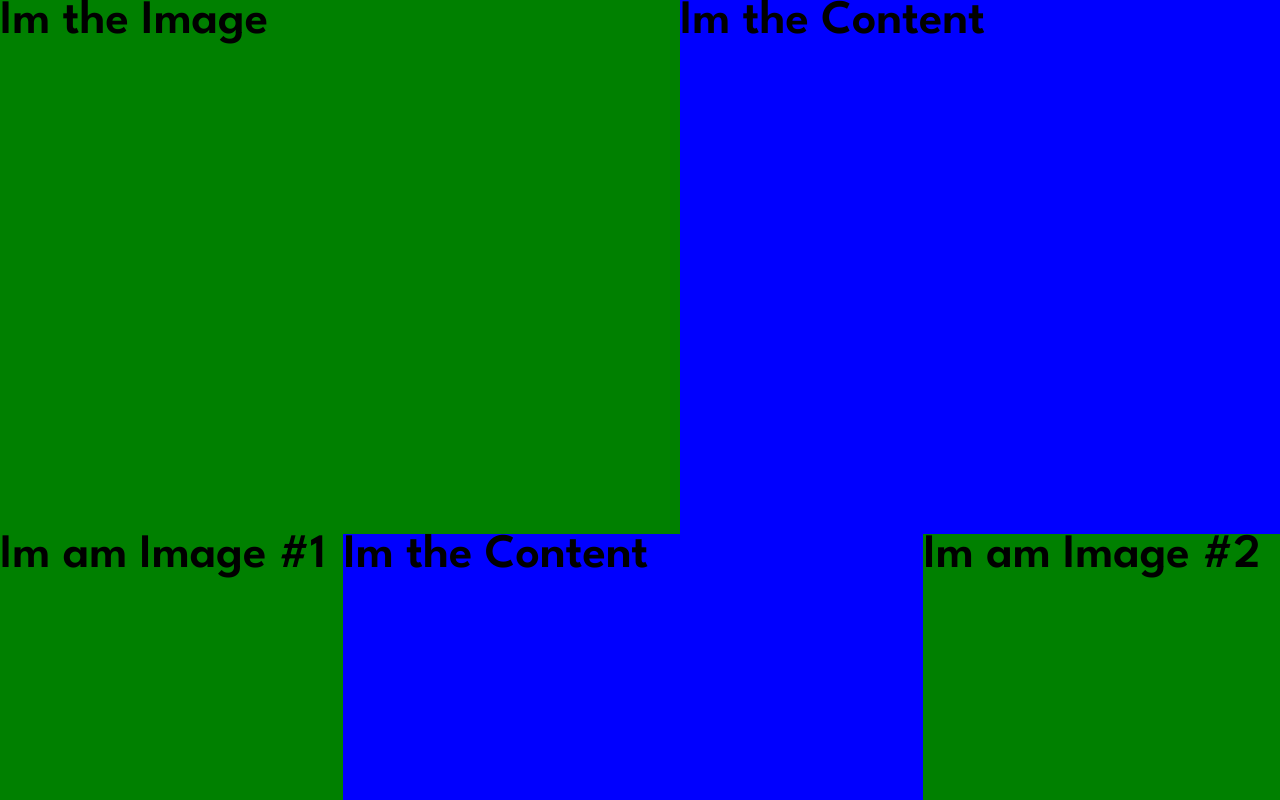
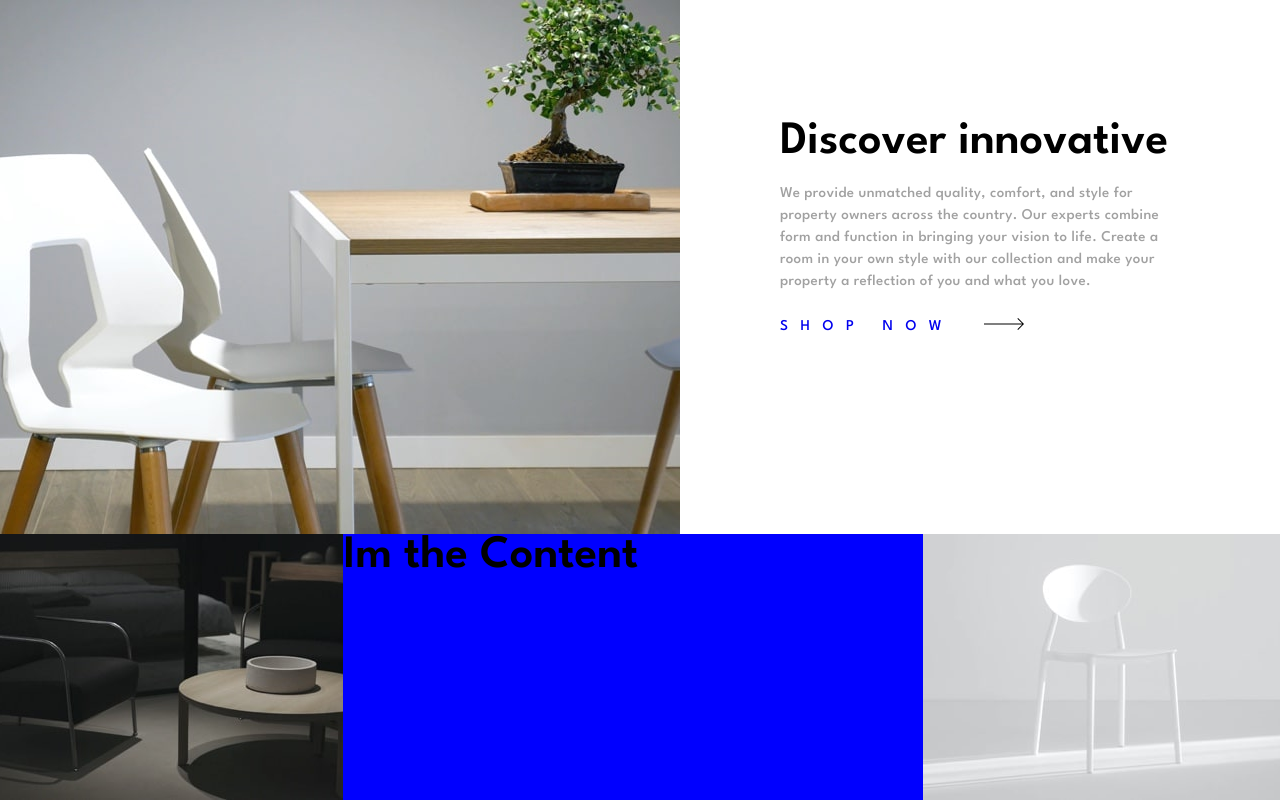
Before and after one commit to thorrellt/room, a React (Vite) app: page / in a window 1280 px wide. Built offline with nearby package versions, Linux system fonts and the light colour scheme.

Commit message:
add images and heading content layout

```diff
--- a/index.html
+++ b/index.html
@@ -10,7 +10,7 @@
   <link rel="preconnect" href="https://fonts.gstatic.com" crossorigin>
   <link href="https://fonts.googleapis.com/css2?family=League+Spartan:wght@500;600;700&display=swap" rel="stylesheet">
 
-  <title>roomt</title>
+  <title>room</title>
 </head>
 
 <body>
--- a/src/components/Footing.jsx
+++ b/src/components/Footing.jsx
@@ -1,5 +1,7 @@
 import { useState } from 'react'
 import '../styles/Footer.css'
+import aboutDark from '../assets/image-about-dark.jpg'
+import aboutLight from '../assets/image-about-light.jpg'
 
 
 export default function Footer() {
@@ -7,13 +9,13 @@ export default function Footer() {
     return (
         <section id="Footer">
             <div className="img-1">
-                <h1>Im am Image #1</h1>
+            <img src={aboutDark} alt="about image" />
             </div>
             <div className="content">
                 <h1>Im the Content</h1>
             </div>
             <div className="img-2">
-                <h1>Im am Image #2</h1>
+                <img src={aboutLight} alt="about image" />
             </div>
         </section>
     )
--- a/src/components/Heading.jsx
+++ b/src/components/Heading.jsx
@@ -1,5 +1,9 @@
 import { useState } from 'react'
 import '../styles/Heading.css'
+import mainImg1 from '../assets/desktop-image-hero-1.jpg'
+import aboutDark from '../assets/image-about-dark.jpg'
+import aboutLight from '../assets/image-about-light.jpg'
+import arrow from '../assets/icon-arrow.svg'
 
 
 export default function Header() {
@@ -7,10 +11,23 @@ export default function Header() {
     return (
         <section id="Heading">
             <div className="img">
-                <h1>Im the Image</h1>
+                <img src={mainImg1} alt="main image" />
             </div>
             <div className="content">
-                <h1>Im the Content</h1>
+                <h1>
+                    Discover innovative
+                </h1>
+                <p>
+                    We provide unmatched quality, comfort, and style for property owners across the country. Our experts combine form and function in bringing your vision to life. Create a room in your own style with our collection and make your property a reflection of you and what you love.
+                </p>
+                <a href="#">
+                    <h3>
+                        shop now
+                    </h3>
+                    <img className='arrow' src={arrow} alt="" />
+                </a>
+
+
             </div>
 
         </section>
--- a/src/index.css
+++ b/src/index.css
@@ -88,7 +88,7 @@ p, h1, h2, h3, h4, h5, h6 {
 
 h1 {
   font-weight: 600;
-  font-size: 3rem;
+  font-size: 2.9rem;
   line-height: 2.75rem;
   letter-spacing: -0.125;
 }
@@ -111,7 +111,7 @@ h3 {
 p {
   font-style: normal;
   font-weight: 500;
-  font-size: 1rem;
+  font-size: 0.938rem;
   line-height: 1.375rem;
   letter-spacing: 0.021rem;
   color: var(--gray-700)
--- a/src/styles/App.css
+++ b/src/styles/App.css
@@ -15,3 +15,9 @@
     height: 33.25%;
     width: 100%;
 }
+
+img{
+    width: 100%;
+    height: 100%;
+    object-fit: cover;
+}
--- a/src/styles/Heading.css
+++ b/src/styles/Heading.css
@@ -4,7 +4,7 @@
     flex-shrink: 1;
     flex-grow: 3;
     background: green;
-    outline: 3px, solid black;
+    /* outline: 3px, solid black; */
 }
 
 #Heading .content{
@@ -12,6 +12,29 @@
     flex-basis: 37.5rem;
     flex-shrink: 0;
     flex-grow: 1;
-    background: blue;
-    outline: 3px, solid black;
+    background: white;
+    padding-inline: 6.25rem;
+    padding-block-start: 7.5rem;
+    /* outline: 3px, solid black; */
 }
+
+#Heading .content p{
+    margin-block-start: 1.125rem;
+}
+
+#Heading .content a{
+    margin-block-start: 1.625rem;
+    text-decoration: none;
+    display: flex;
+}
+
+#Heading .content h3{
+
+    text-transform: uppercase;
+}
+
+#Heading .content .arrow{
+    margin-inline-start: 1.875rem;
+    height: .75rem;
+    width: 2.5rem;
+}
```
